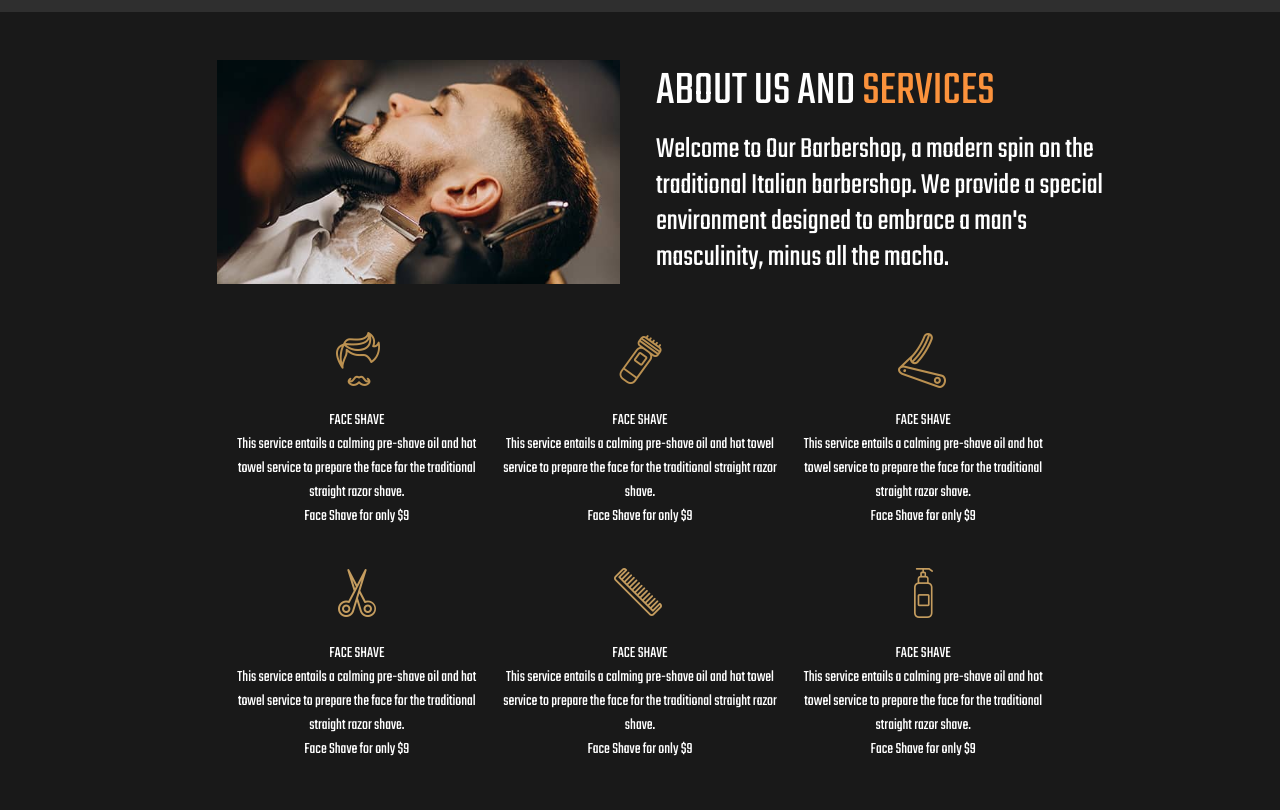
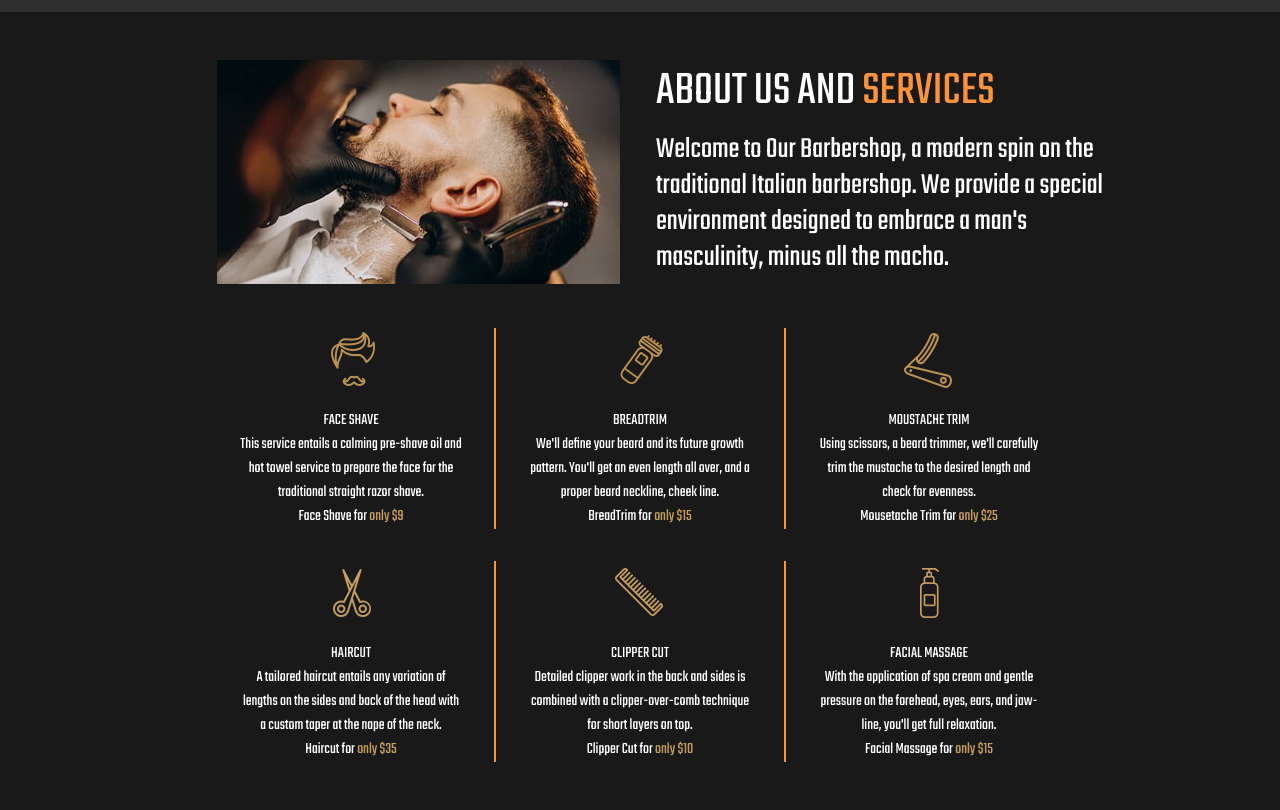
Before and after one commit to iKynz/barber-page, a website: page src/index.html in a window 1280 px wide. Shown: the part 748-1558 px from the top of the page. Drawn offline with nearby package versions, Linux system fonts and the light colour scheme; grey boxes are pictures that could not be loaded.

Commit message:
Correção de titulos e paragrafos da primeira section.

```diff
--- a/src/index.html
+++ b/src/index.html
@@ -68,59 +68,71 @@
                 </p>
             </div>
         </div>
-        <div class="grid grid-cols-1 md:grid-cols-3 p-4 text-center text-white max-w-67 m-auto">
-            <div class="mb-8 rounded-r-3xl pr-4">
+        <div class="grid grid-cols-1 md:grid-cols-3 p-4 text-center text-white lg:max-w-70 m-auto">
+            <div class="mb-8 p-s1 md:border-r-2 md:border-orange-400">
                 <img src="./img/hair.png" alt="" class="m-auto pb-4">
                 <h1>FACE SHAVE</h1>
                 <p>
                     This service entails a calming pre-shave oil and hot towel service to prepare the face for the
-                    traditional straight razor shave. <br>
-                    Face Shave for only $9
+                    traditional straight razor shave.
+                </p>
+                <p>
+                    Face Shave for <span class="text-#c59d5f">only $9</span>
                 </p>
             </div>
-            <div class="mb-8">
+            <div class="mb-8 p-s1">
                 <img src="./img/mt-2038-pricing-icon02.png" alt="" class="m-auto pb-4">
-                <h1>FACE SHAVE</h1>
+                <h1>BREADTRIM</h1>
                 <p>
-                    This service entails a calming pre-shave oil and hot towel service to prepare the face for the
-                    traditional straight razor shave. <br>
-                    Face Shave for only $9
+                    We'll define your beard and its future growth pattern. You'll get an even length all over, and a
+                    proper beard neckline, cheek line.
+                </p>
+                <p>
+                    BreadTrim for <span class="text-#c59d5f">only $15</span>
                 </p>
             </div>
-            <div class="mb-8 pl-4">
+            <div class="mb-8 p-s1 md:border-l-2 md:border-orange-400">
                 <img src="./img/mt-2038-pricing-icon03.png" alt="" class="m-auto pb-4">
-                <h1>FACE SHAVE</h1>
+                <h1>MOUSTACHE TRIM</h1>
                 <p>
-                    This service entails a calming pre-shave oil and hot towel service to prepare the face for the
-                    traditional straight razor shave. <br>
-                    Face Shave for only $9
+                    Using scissors, a beard trimmer, we'll carefully trim the mustache to the desired length and check
+                    for evenness.
+                </p>
+                <p>
+                    Mousetache Trim for <span class="text-#c59d5f">only $25</span>
                 </p>
             </div>
-            <div class="mb-8 pr-4">
+            <div class="mb-8 p-s1  md:border-r-2 md:border-orange-400">
                 <img src="./img/mt-2038-pricing-icon04.png" alt="" class="m-auto pb-4">
-                <h1>FACE SHAVE</h1>
+                <h1>HAIRCUT</h1>
                 <p>
-                    This service entails a calming pre-shave oil and hot towel service to prepare the face for the
-                    traditional straight razor shave. <br>
-                    Face Shave for only $9
+                    A tailored haircut entails any variation of lengths on the sides and back of the head with a custom
+                    taper at the nape of the neck.
+                </p>
+                <p>
+                    Haircut for <span class="text-#c59d5f">only $35</span>
                 </p>
             </div>
-            <div class="mb-8">
+            <div class="mb-8 p-s1">
                 <img src="./img/mt-2038-pricing-icon05.png" alt="" class="m-auto pb-4">
-                <h1>FACE SHAVE</h1>
+                <h1>CLIPPER CUT</h1>
                 <p>
-                    This service entails a calming pre-shave oil and hot towel service to prepare the face for the
-                    traditional straight razor shave. <br>
-                    Face Shave for only $9
+                    Detailed clipper work in the back and sides is combined with a clipper-over-comb technique for short
+                    layers on top.
+                </p>
+                <p>
+                    Clipper Cut for <span class="text-#c59d5f">only $10</span>
                 </p>
             </div>
-            <div class="mb-8 pl-4">
+            <div class="mb-8 p-s1  md:border-l-2 md:border-orange-400">
                 <img src="./img/mt-2038-pricing-icon06.png" alt="" class="m-auto pb-4">
-                <h1>FACE SHAVE</h1>
+                <h1>FACIAL MASSAGE</h1>
                 <p>
-                    This service entails a calming pre-shave oil and hot towel service to prepare the face for the
-                    traditional straight razor shave. <br>
-                    Face Shave for only $9
+                    With the application of spa cream and gentle pressure on the forehead, eyes, ears, and jaw-line,
+                    you'll get full relaxation.
+                </p>
+                <p>
+                    Facial Massage for <span class="text-#c59d5f">only $15</span>
                 </p>
             </div>
         </div>
--- a/tailwind.config.js
+++ b/tailwind.config.js
@@ -11,11 +11,13 @@ module.exports = {
         '95': '95vh'
       },
       maxWidth: {
-        '67': '67%'
+        '70': '70%'
       },
-      borderRadius: {
-        'right': '2px solid white',
-        'left': '2px solid'
+      colors: {
+        '#c59d5f': '#c59d5f'
+      },
+      padding: {
+        's1': '0 2rem'
       }
     },
     fontFamily: {
```
Also changed, not shown: dist/output.css.
